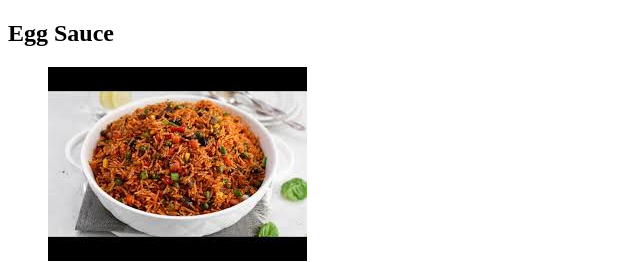
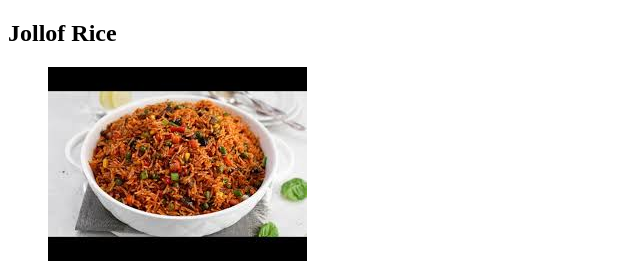
Before and after one commit to chimdisandra/odin-recipe, a plain HTML site: page recipes/jollof.html in a window 1280 px wide. Shown: the top 262 px of the page, 0-640 px from the left. Drawn offline with Linux system fonts and the light colour scheme.

Commit message:
Fix typo in h1 heading of jollof.html file

```diff
--- a/recipes/jollof.html
+++ b/recipes/jollof.html
@@ -8,7 +8,7 @@
   <body>
     <main>
       <section>
-        <h1>Egg Sauce</h1>
+        <h1>Jollof Rice</h1>
         <figure>
           <img src="../images/jollofrice.jpg" alt="A plate of jollof rice" />
           <figcaption>A plate of jollof rice</figcaption>
```
